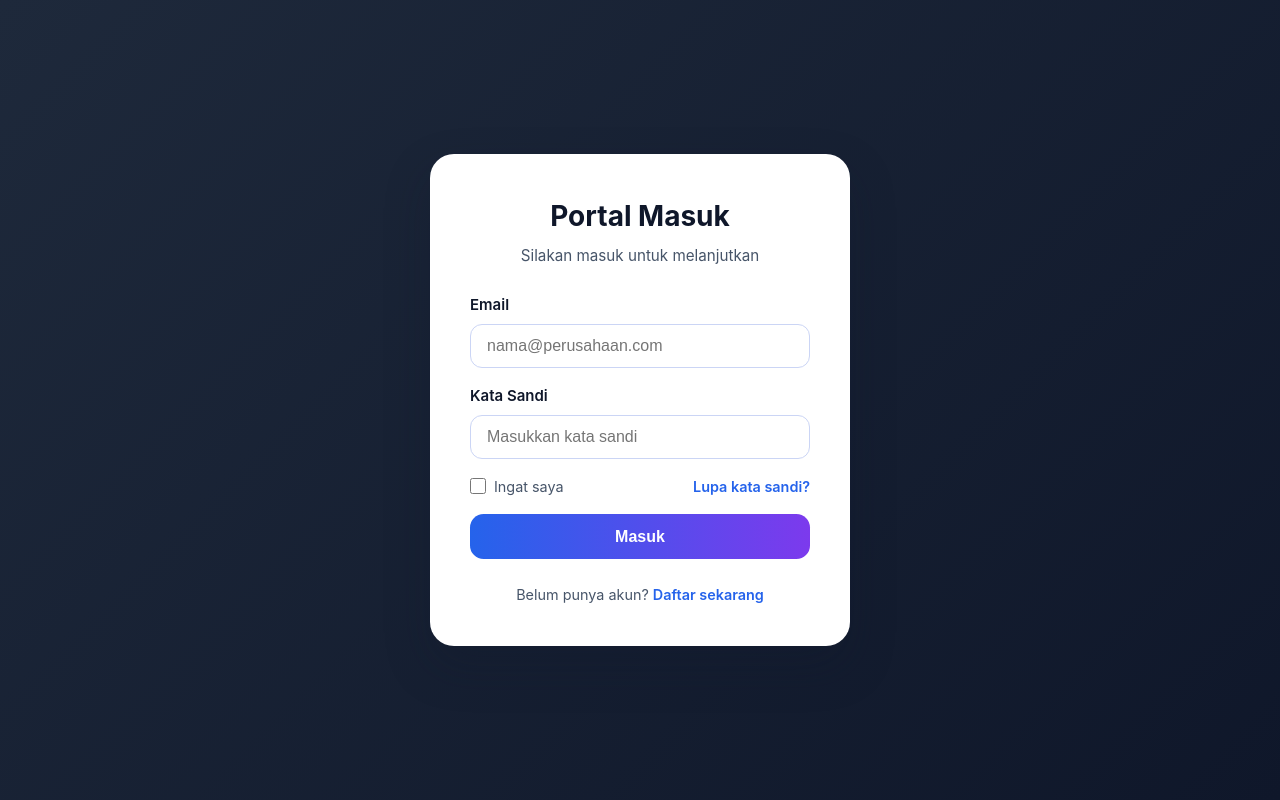
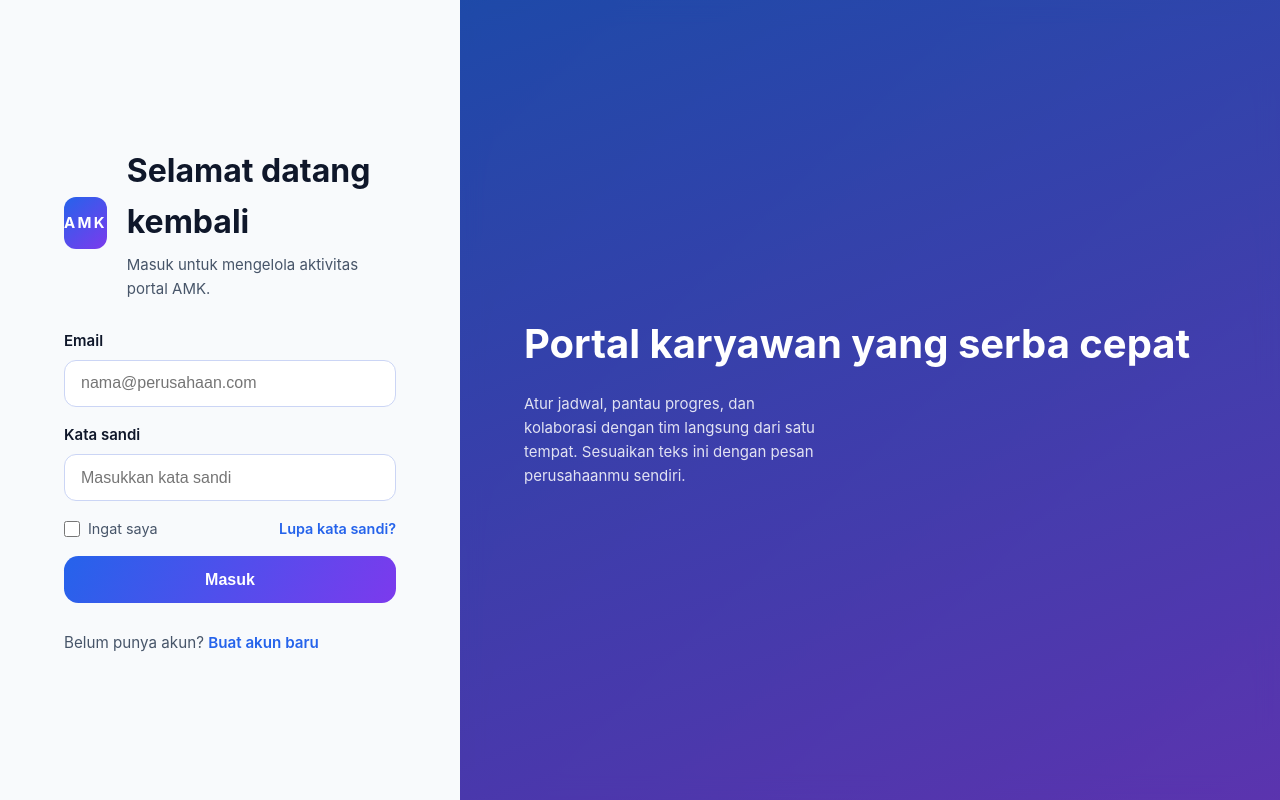
Before and after one commit to ryansyahrullah/FE-AMK-PORTAL, a Vue app: page / in a window 1280 px wide. Built offline with nearby package versions, Linux system fonts and the light colour scheme.

Commit message:
Redesign login page and document file locations

```diff
--- a/src/components/LoginPage.vue
+++ b/src/components/LoginPage.vue
@@ -1,65 +1,75 @@
 <template>
-  <div class="login-page">
-    <section class="card">
-      <header class="card__header">
-        <h1 class="card__title">Portal Masuk</h1>
-        <p class="card__subtitle">Silakan masuk untuk melanjutkan</p>
+  <div class="login-layout">
+    <section class="login-card">
+      <header class="login-card__brand">
+        <div class="login-card__logo" aria-hidden="true">AMK</div>
+        <div class="login-card__intro">
+          <h1>Selamat datang kembali</h1>
+          <p>Masuk untuk mengelola aktivitas portal AMK.</p>
+        </div>
       </header>
 
-      <form class="form" @submit.prevent="handleSubmit">
-        <div class="form__field">
-          <label class="form__label" for="email">Email</label>
+      <form class="login-form" @submit.prevent="handleSubmit">
+        <div class="login-form__field">
+          <label class="login-form__label" for="email">Email</label>
           <input
             id="email"
             v-model="form.email"
             name="email"
-            class="form__input"
+            class="login-form__input"
             type="email"
+            autocomplete="email"
             placeholder="nama@perusahaan.com"
-            autocomplete="email"
             required
           />
         </div>
 
-        <div class="form__field">
-          <label class="form__label" for="password">Kata Sandi</label>
+        <div class="login-form__field">
+          <label class="login-form__label" for="password">Kata sandi</label>
           <input
             id="password"
             v-model="form.password"
             name="password"
-            class="form__input"
+            class="login-form__input"
             type="password"
+            autocomplete="current-password"
             placeholder="Masukkan kata sandi"
-            autocomplete="current-password"
             required
           />
         </div>
 
-        <div class="form__actions">
-          <div class="checkbox">
+        <div class="login-form__meta">
+          <label class="remember">
             <input
-              id="remember"
               v-model="form.remember"
-              class="checkbox__input"
+              class="remember__checkbox"
               name="remember"
               type="checkbox"
             />
-            <label class="checkbox__label" for="remember">Ingat saya</label>
-          </div>
+            <span>Ingat saya</span>
+          </label>
 
-          <a class="link" href="#">Lupa kata sandi?</a>
+          <a class="login-form__link" href="#">Lupa kata sandi?</a>
         </div>
 
-        <button class="button" type="submit">Masuk</button>
+        <button class="login-form__submit" type="submit">Masuk</button>
       </form>
 
-      <footer class="card__footer">
+      <footer class="login-card__footer">
         <p>
           Belum punya akun?
-          <a class="link" href="#">Daftar sekarang</a>
+          <a class="login-form__link" href="#">Buat akun baru</a>
         </p>
       </footer>
     </section>
+
+    <aside class="login-info">
+      <h2>Portal karyawan yang serba cepat</h2>
+      <p>
+        Atur jadwal, pantau progres, dan kolaborasi dengan tim langsung dari satu
+        tempat. Sesuaikan teks ini dengan pesan perusahaanmu sendiri.
+      </p>
+    </aside>
   </div>
 </template>
 
@@ -73,148 +83,173 @@ const form = reactive({
 })
 
 const handleSubmit = () => {
-  // Untuk sementara kita hanya menampilkan data di konsol.
-  // Nantinya bisa diganti dengan pemanggilan API login.
   console.table(form)
 }
 </script>
 
 <style scoped>
-.login-page {
+.login-layout {
   min-height: 100vh;
+  display: grid;
+  grid-template-columns: minmax(0, 460px) minmax(0, 1fr);
+  background: linear-gradient(135deg, #0f172a, #1e293b);
+  color: #0f172a;
+}
+
+.login-card {
+  display: flex;
+  flex-direction: column;
+  justify-content: center;
+  gap: 1.75rem;
+  padding: clamp(2rem, 5vw, 4rem);
+  background-color: #f8fafc;
+}
+
+.login-card__brand {
   display: flex;
   align-items: center;
-  justify-content: center;
-  padding: 1.5rem;
-  background: linear-gradient(135deg, #1e293b 0%, #0f172a 100%);
+  gap: 1.25rem;
 }
 
-.card {
-  width: min(420px, 100%);
-  background-color: white;
-  border-radius: 1.5rem;
-  padding: 2.5rem;
-  box-shadow: 0 20px 45px rgba(15, 23, 42, 0.25);
-  display: flex;
-  flex-direction: column;
-  gap: 1.5rem;
+.login-card__logo {
+  display: grid;
+  place-items: center;
+  width: 3.25rem;
+  height: 3.25rem;
+  border-radius: 0.75rem;
+  background: linear-gradient(140deg, #2563eb, #7c3aed);
+  font-weight: 700;
+  color: white;
+  letter-spacing: 0.15em;
 }
 
-.card__header {
-  text-align: center;
-}
-
-.card__title {
-  font-size: 1.75rem;
+.login-card__intro h1 {
+  font-size: clamp(1.5rem, 3vw, 2rem);
   font-weight: 700;
-  color: #0f172a;
   margin-bottom: 0.35rem;
 }
 
-.card__subtitle {
+.login-card__intro p {
   color: #475569;
-  font-size: 0.95rem;
 }
 
-.form {
+.login-form {
   display: flex;
   flex-direction: column;
   gap: 1rem;
 }
 
-.form__field {
-  display: flex;
-  flex-direction: column;
-  gap: 0.45rem;
+.login-form__label {
+  display: inline-block;
+  font-weight: 600;
+  margin-bottom: 0.45rem;
 }
 
-.form__label {
-  font-weight: 600;
-  color: #0f172a;
-}
-
-.form__input {
+.login-form__input {
+  width: 100%;
+  border-radius: 0.75rem;
   border: 1px solid #cbd5f5;
-  border-radius: 0.75rem;
-  padding: 0.75rem 1rem;
+  padding: 0.85rem 1rem;
   font-size: 1rem;
   transition: border-color 0.2s ease, box-shadow 0.2s ease;
 }
 
-.form__input:focus {
+.login-form__input:focus {
   outline: none;
-  border-color: #3b82f6;
-  box-shadow: 0 0 0 4px rgba(59, 130, 246, 0.2);
+  border-color: #2563eb;
+  box-shadow: 0 0 0 4px rgba(37, 99, 235, 0.25);
 }
 
-.form__actions {
+.login-form__meta {
   display: flex;
   align-items: center;
   justify-content: space-between;
+  gap: 1rem;
   font-size: 0.9rem;
 }
 
-.checkbox {
-  display: flex;
+.remember {
+  display: inline-flex;
   align-items: center;
   gap: 0.5rem;
   color: #475569;
-}
-
-.checkbox__input {
-  width: 1rem;
-  height: 1rem;
-  cursor: pointer;
-  accent-color: #2563eb;
-}
-
-.checkbox__label {
   cursor: pointer;
 }
 
-.link {
+.remember__checkbox {
+  width: 1rem;
+  height: 1rem;
+  accent-color: #2563eb;
+  cursor: pointer;
+}
+
+.login-form__link {
   color: #2563eb;
   font-weight: 600;
   text-decoration: none;
 }
 
-.link:hover {
+.login-form__link:hover {
   text-decoration: underline;
 }
 
-.button {
-  width: 100%;
-  padding: 0.85rem;
-  border-radius: 0.85rem;
+.login-form__submit {
   border: none;
-  background: linear-gradient(90deg, #2563eb, #7c3aed);
-  color: white;
+  border-radius: 0.9rem;
+  padding: 0.9rem 1rem;
   font-weight: 700;
   font-size: 1rem;
+  color: white;
+  background: linear-gradient(120deg, #2563eb, #7c3aed);
   cursor: pointer;
   transition: transform 0.15s ease, box-shadow 0.15s ease;
 }
 
-.button:hover {
+.login-form__submit:hover {
   transform: translateY(-1px);
-  box-shadow: 0 15px 30px rgba(37, 99, 235, 0.35);
+  box-shadow: 0 20px 35px rgba(37, 99, 235, 0.3);
 }
 
-.card__footer {
-  text-align: center;
+.login-card__footer {
+  font-size: 0.95rem;
   color: #475569;
-  font-size: 0.9rem;
 }
 
-@media (max-width: 480px) {
-  .card {
-    padding: 2rem;
+.login-info {
+  display: flex;
+  flex-direction: column;
+  justify-content: center;
+  gap: 1rem;
+  padding: clamp(2rem, 5vw, 6rem);
+  color: white;
+  background: linear-gradient(160deg, rgba(37, 99, 235, 0.65), rgba(124, 58, 237, 0.65));
+  backdrop-filter: blur(12px);
+}
+
+.login-info h2 {
+  font-size: clamp(1.75rem, 3.5vw, 2.5rem);
+  font-weight: 700;
+}
+
+.login-info p {
+  max-width: 32ch;
+  color: rgba(255, 255, 255, 0.85);
+  line-height: 1.6;
+}
+
+@media (max-width: 960px) {
+  .login-layout {
+    grid-template-columns: 1fr;
   }
 
-  .form__actions {
-    flex-direction: column;
-    align-items: flex-start;
-    gap: 0.65rem;
+  .login-info {
+    order: -1;
+    text-align: center;
+    align-items: center;
+  }
+
+  .login-info p {
+    max-width: 45ch;
   }
 }
 </style>
```
Also changed, not shown: 1 other file (tests, documents, lock files or other folders).
